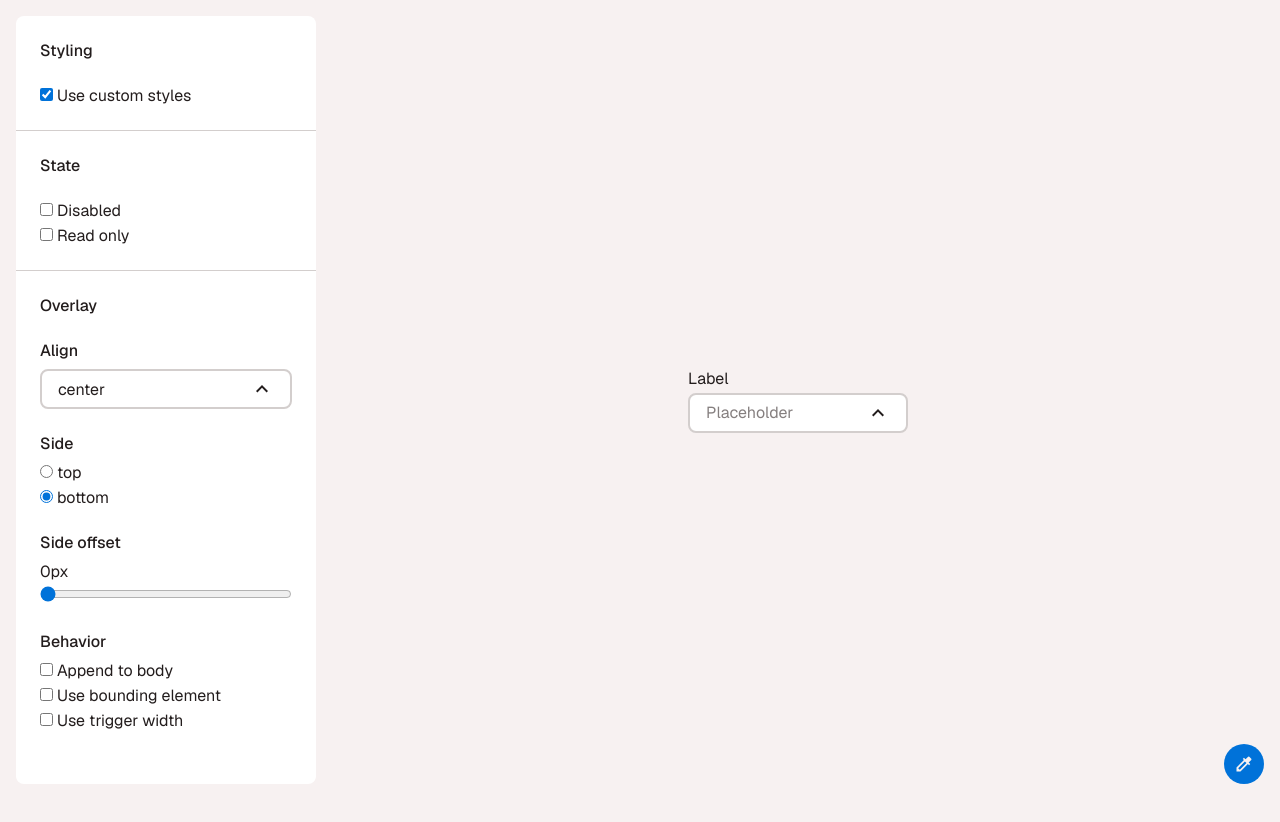
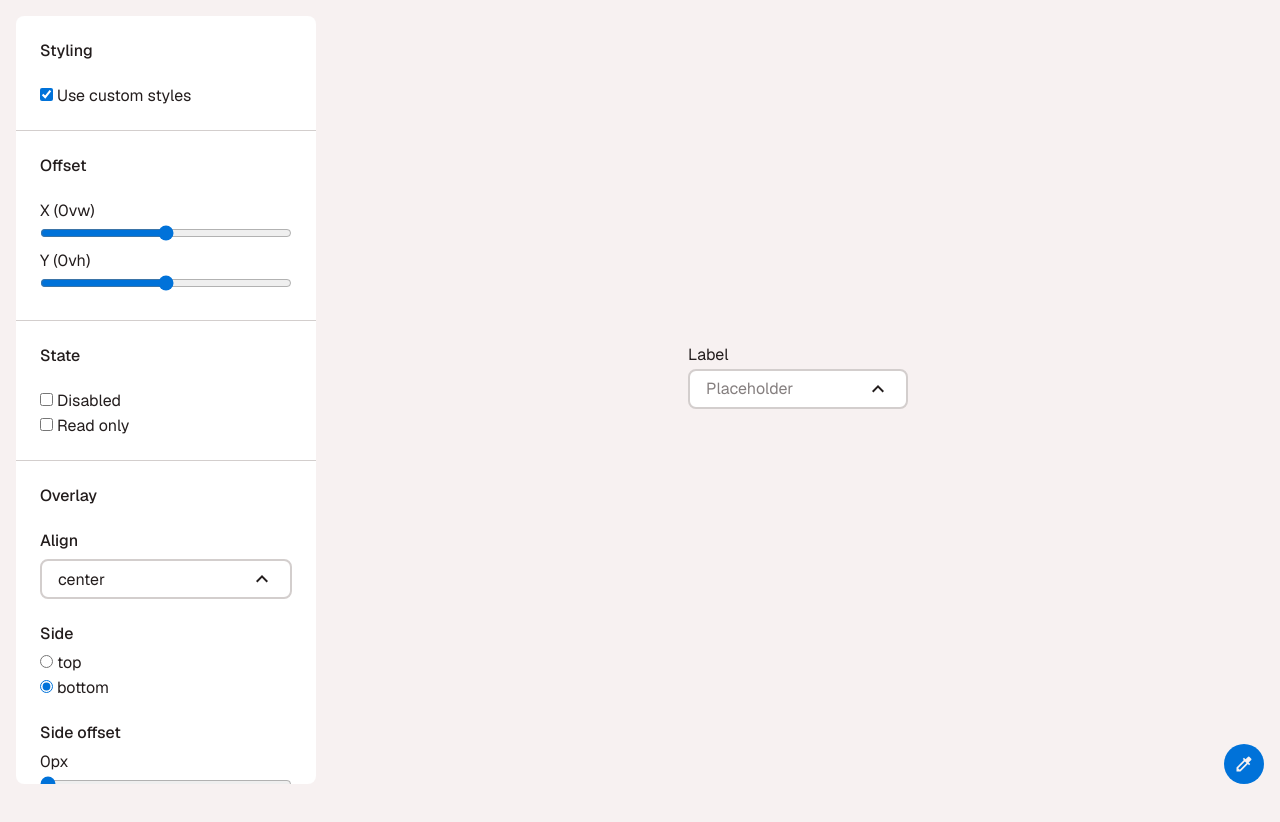
Before and after one commit to pierce-leandata/component-library, an Angular app: page / in a window 1280 px wide. Shown: the top 822 px of the page. Built offline with nearby package versions, Linux system fonts and the light colour scheme.

Commit message:
improved offsetting

```diff
--- a/src/app/app.html
+++ b/src/app/app.html
@@ -10,6 +10,34 @@
             (change)="useCustomStyles.set($any($event.target).checked)"
           />
           Use custom styles
+        </label>
+      </fieldset>
+    </section>
+    <hr />
+    <section class="controls__section">
+      <h2>Offset</h2>
+      <fieldset>
+        <label>
+          <span>X ({{ screenX() }}vw)</span>
+          <input
+            type="range"
+            min="-100"
+            max="100"
+            step="2"
+            [value]="screenX()"
+            (input)="screenX.set(+$any($event.target).value)"
+          />
+        </label>
+        <label>
+          <span>Y ({{ screenY() }}vh)</span>
+          <input
+            type="range"
+            min="-100"
+            max="100"
+            step="2"
+            [value]="screenY()"
+            (input)="screenY.set(+$any($event.target).value)"
+          />
         </label>
       </fieldset>
     </section>
@@ -127,10 +155,10 @@
   </div>
 
   <div #bounds class="bounds" [class.bounds--active]="useBoundingElement()">
-    <div class="form-field">
+    <div class="form-field" [style.transform]="screenTransform()">
       <label for="select">Label</label>
       <div pmSelect [isDisabled]="disabled()" [isReadOnly]="readOnly()" [isRequired]="required()">
-        <button pmSelectTrigger id="select" [style.transform]="triggerTransform()">
+        <button pmSelectTrigger id="select">
           <pm-select-value> Placeholder </pm-select-value>
           <svg
             pmSelectTriggerIcon
--- a/src/app/app.scss
+++ b/src/app/app.scss
@@ -40,16 +40,17 @@ main {
   @media screen and (min-width: $breakpoint-md) {
     max-width: 100%;
     max-height: 100%;
+    width: 100%;
+    height: calc(100vh - 80px);
     padding-block: 0;
 
+    // overrides any resizing from adjusting the bounds
     &:not(.bounds--active) {
       width: 100% !important;
-      height: calc(100vh - 32px) !important;
+      height: calc(100vh - 80px) !important;
     }
 
     &--active {
-      width: 100%;
-      height: calc(100vh - 32px);
       overflow: hidden;
     }
   }
--- a/src/app/app.ts
+++ b/src/app/app.ts
@@ -43,8 +43,8 @@ export class App {
   protected readonly alignOptions = ['start', 'center', 'end'] as const
   protected readonly sideOptions = ['top', 'bottom'] as const
 
-  protected translateX = signal(0)
-  protected translateY = signal(0)
+  protected screenX = signal(0)
+  protected screenY = signal(0)
 
   protected sideOffset = signal(0)
 
@@ -57,9 +57,7 @@ export class App {
   protected readOnly = signal(false)
   protected required = signal(false)
 
-  protected triggerTransform = computed(
-    () => `translate(${this.translateX()}px, ${this.translateY()}px)`,
-  )
+  protected screenTransform = computed(() => `translate(${this.screenX()}vw, ${this.screenY()}vh)`)
 
   constructor() {
     effect(() => {
```
